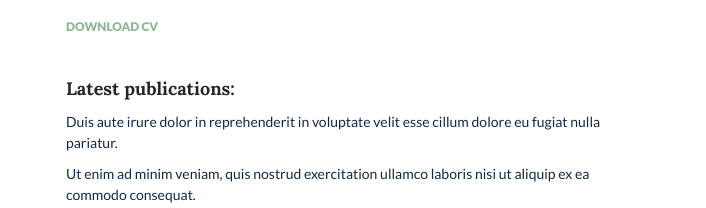
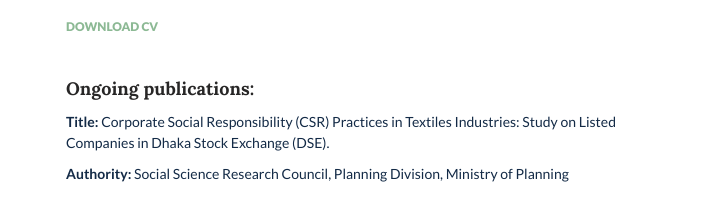
Before and after one commit to iamhasibulhasan/mohammad-shahidul, a plain HTML site: page index.html in a window 1280 px wide. Shown: the part 611-819 px from the top of the page, 574-1280 px from the left. Drawn offline with Linux system fonts and the light colour scheme; some packages are replaced by stand-ins of ours; files that its build step writes are made by us from their sources; files whose address does not match are found by name.

Commit message:
Edit About Section

```diff
--- a/index.html
+++ b/index.html
@@ -69,7 +69,7 @@
       <div class="o-screen-about__col">
         <figure class="c-screen-about__image">
           <span></span>
-          <img src="pic/6anudmpilw4-foto-sushi.jpg" alt="">
+          <img src="pic/Shahidul-Islam.png" alt="">
         </figure>
       </div>
       <div class="o-screen-about__col">
@@ -102,9 +102,14 @@
 
         <a class="c-button c-button--bold-text u-mb-30" href="cv/Dr. Md. Shahidul Islam.doc" download>download cv</a>
 
-        <h3 class="u-mb-10">Latest publications:</h3>
-        <a href="#"><p class="u-mb-10" >Duis aute irure dolor in reprehenderit in voluptate velit esse cillum dolore eu fugiat nulla pariatur.</p></a>
-        <a href="#"><p class="u-mb-10" >Ut enim ad minim veniam, quis nostrud exercitation ullamco laboris nisi ut aliquip ex ea commodo consequat.</p></a>
+        <h3 class="u-mb-10">Ongoing publications:</h3>
+        <a>
+          <p class="u-mb-10"><strong>Title:</strong> Corporate Social Responsibility (CSR) Practices in Textiles Industries:
+            Study on Listed
+            Companies in Dhaka Stock Exchange (DSE).</p>
+          <p class="u-mb-10"><strong>Authority:</strong> Social Science Research Council, Planning Division, Ministry of
+            Planning</p>
+        </a>
       </div>
     </div>
 
```
Also changed, not shown: 1 other file.
